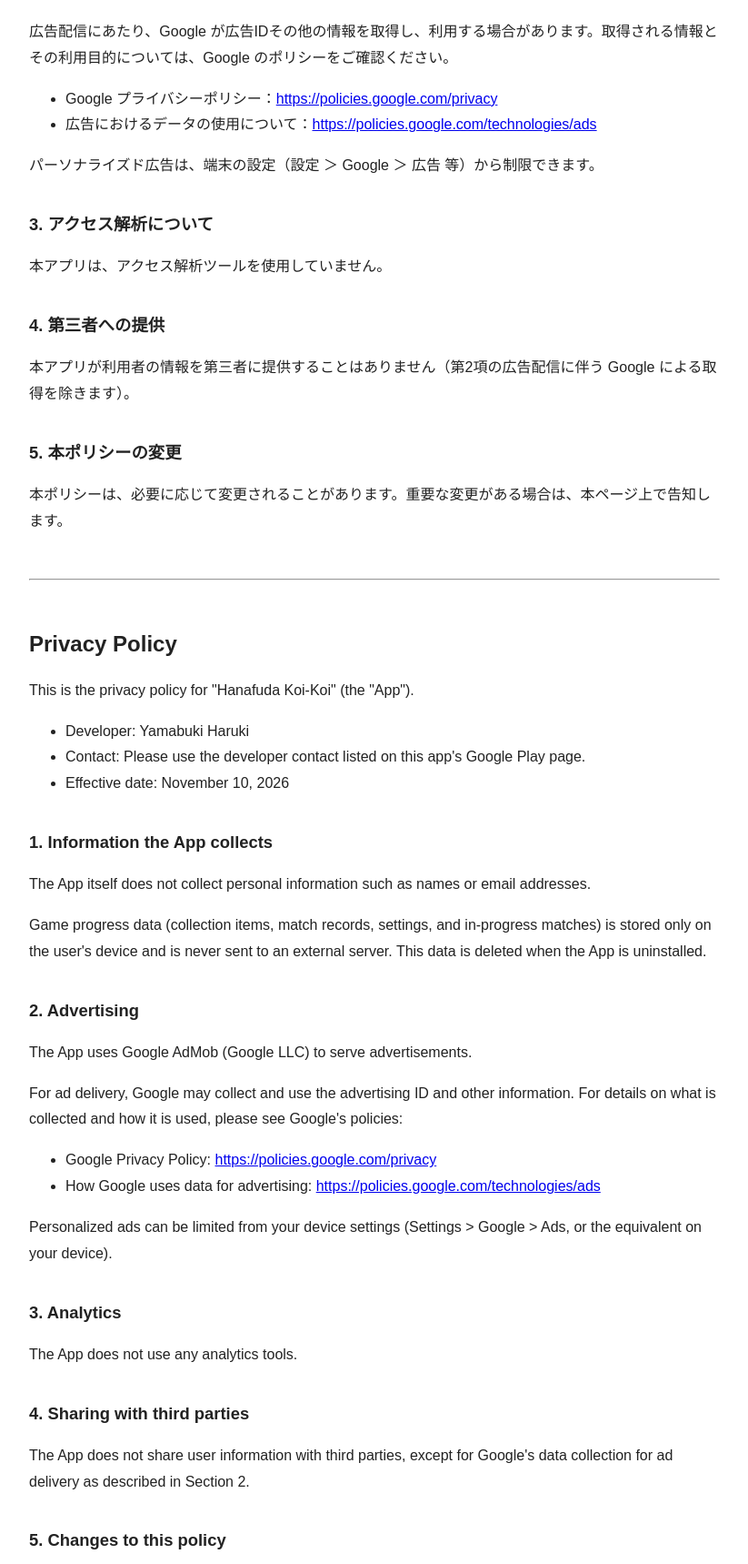
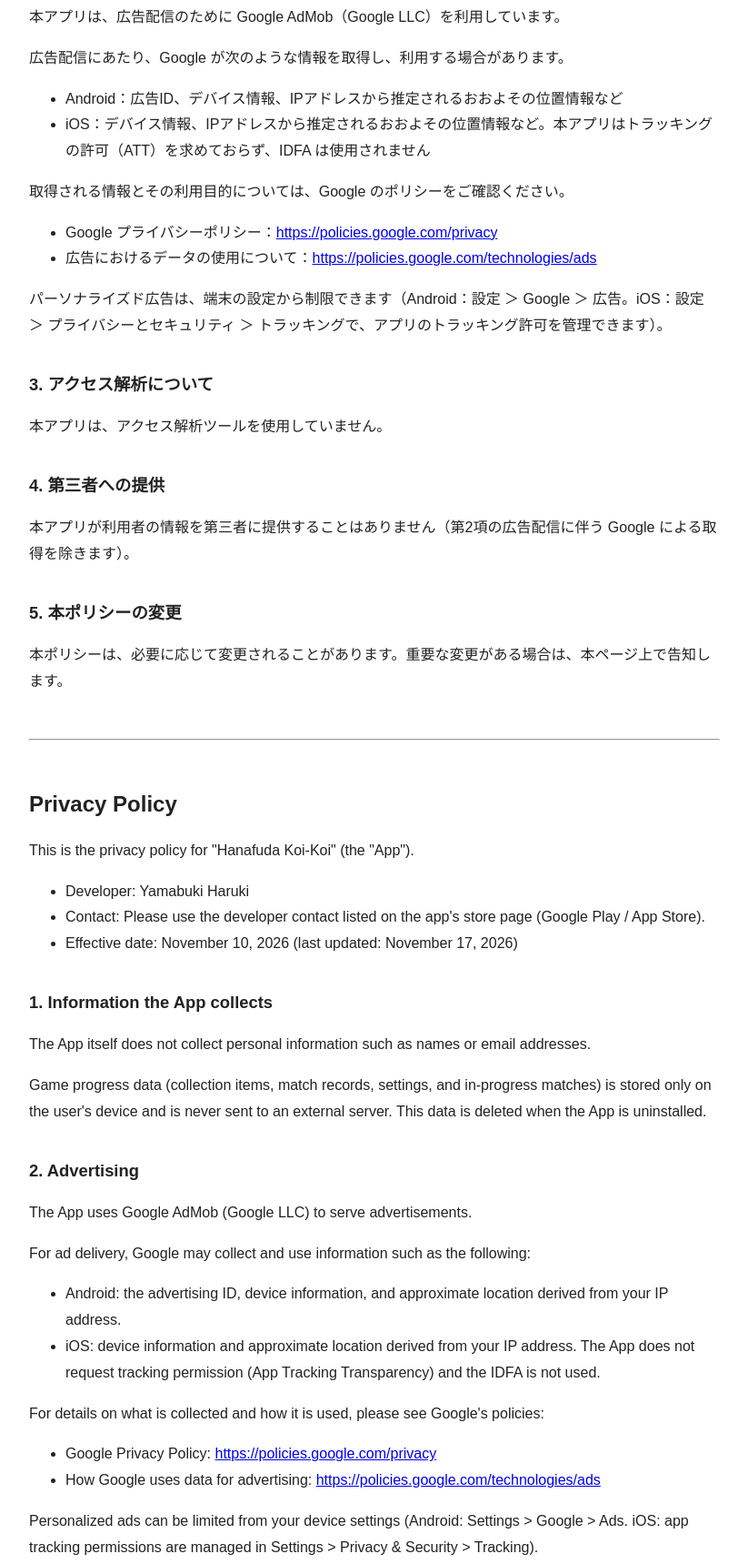
Before and after one commit to ymhrk719/hanafuda-koikoi, a plain HTML site: page privacy-policy.html in a window 1280 px wide. Shown: the part 542-2261 px from the top of the page at 91% size, without its empty margins (228-1051 px from the left). Drawn offline with Linux system fonts and the light colour scheme.

Commit message:
Update privacy-policy.html

```diff
--- a/privacy-policy.html
+++ b/privacy-policy.html
@@ -15,20 +15,25 @@ hr { margin: 3em 0; } a { word-break: break-all; }
 <p>「花札 こいこい」（以下「本アプリ」）のプライバシーポリシーです。</p>
 <ul>
 <li>開発者：Yamabuki Haruki</li>
-<li>問い合わせ先：Google Play の本アプリ掲載ページに記載の開発者連絡先までお願いします</li>
-<li>施行日：2026年11月10日</li>
+<li>問い合わせ先：本アプリのストア掲載ページ（Google Play／App Store）に記載の開発者連絡先までお願いします</li>
+<li>施行日：2026年11月10日（最終改定：2026年11月17日）</li>
 </ul>
 <h2>1. 本アプリが収集する情報</h2>
 <p>本アプリ自体は、氏名・メールアドレス等の個人情報を収集しません。</p>
 <p>ゲームの進行データ（コレクション、戦績、設定、対局の途中経過）は、利用者の端末内にのみ保存され、外部のサーバーに送信されることはありません。これらのデータは、本アプリをアンインストールすると削除されます。</p>
 <h2>2. 広告について</h2>
 <p>本アプリは、広告配信のために Google AdMob（Google LLC）を利用しています。</p>
-<p>広告配信にあたり、Google が広告IDその他の情報を取得し、利用する場合があります。取得される情報とその利用目的については、Google のポリシーをご確認ください。</p>
+<p>広告配信にあたり、Google が次のような情報を取得し、利用する場合があります。</p>
+<ul>
+<li>Android：広告ID、デバイス情報、IPアドレスから推定されるおおよその位置情報など</li>
+<li>iOS：デバイス情報、IPアドレスから推定されるおおよその位置情報など。本アプリはトラッキングの許可（ATT）を求めておらず、IDFA は使用されません</li>
+</ul>
+<p>取得される情報とその利用目的については、Google のポリシーをご確認ください。</p>
 <ul>
 <li>Google プライバシーポリシー：<a href="https://policies.google.com/privacy">https://policies.google.com/privacy</a></li>
 <li>広告におけるデータの使用について：<a href="https://policies.google.com/technologies/ads">https://policies.google.com/technologies/ads</a></li>
 </ul>
-<p>パーソナライズド広告は、端末の設定（設定 ＞ Google ＞ 広告 等）から制限できます。</p>
+<p>パーソナライズド広告は、端末の設定から制限できます（Android：設定 ＞ Google ＞ 広告。iOS：設定 ＞ プライバシーとセキュリティ ＞ トラッキングで、アプリのトラッキング許可を管理できます）。</p>
 <h2>3. アクセス解析について</h2>
 <p>本アプリは、アクセス解析ツールを使用していません。</p>
 <h2>4. 第三者への提供</h2>
@@ -40,20 +45,25 @@ hr { margin: 3em 0; } a { word-break: break-all; }
 <p>This is the privacy policy for &quot;Hanafuda Koi-Koi&quot; (the &quot;App&quot;).</p>
 <ul>
 <li>Developer: Yamabuki Haruki</li>
-<li>Contact: Please use the developer contact listed on this app&#x27;s Google Play page.</li>
-<li>Effective date: November 10, 2026</li>
+<li>Contact: Please use the developer contact listed on the app&#x27;s store page (Google Play / App Store).</li>
+<li>Effective date: November 10, 2026 (last updated: November 17, 2026)</li>
 </ul>
 <h2>1. Information the App collects</h2>
 <p>The App itself does not collect personal information such as names or email addresses.</p>
 <p>Game progress data (collection items, match records, settings, and in-progress matches) is stored only on the user&#x27;s device and is never sent to an external server. This data is deleted when the App is uninstalled.</p>
 <h2>2. Advertising</h2>
 <p>The App uses Google AdMob (Google LLC) to serve advertisements.</p>
-<p>For ad delivery, Google may collect and use the advertising ID and other information. For details on what is collected and how it is used, please see Google&#x27;s policies:</p>
+<p>For ad delivery, Google may collect and use information such as the following:</p>
+<ul>
+<li>Android: the advertising ID, device information, and approximate location derived from your IP address.</li>
+<li>iOS: device information and approximate location derived from your IP address. The App does not request tracking permission (App Tracking Transparency) and the IDFA is not used.</li>
+</ul>
+<p>For details on what is collected and how it is used, please see Google&#x27;s policies:</p>
 <ul>
 <li>Google Privacy Policy: <a href="https://policies.google.com/privacy">https://policies.google.com/privacy</a></li>
 <li>How Google uses data for advertising: <a href="https://policies.google.com/technologies/ads">https://policies.google.com/technologies/ads</a></li>
 </ul>
-<p>Personalized ads can be limited from your device settings (Settings &gt; Google &gt; Ads, or the equivalent on your device).</p>
+<p>Personalized ads can be limited from your device settings (Android: Settings &gt; Google &gt; Ads. iOS: app tracking permissions are managed in Settings &gt; Privacy &amp; Security &gt; Tracking).</p>
 <h2>3. Analytics</h2>
 <p>The App does not use any analytics tools.</p>
 <h2>4. Sharing with third parties</h2>
```
